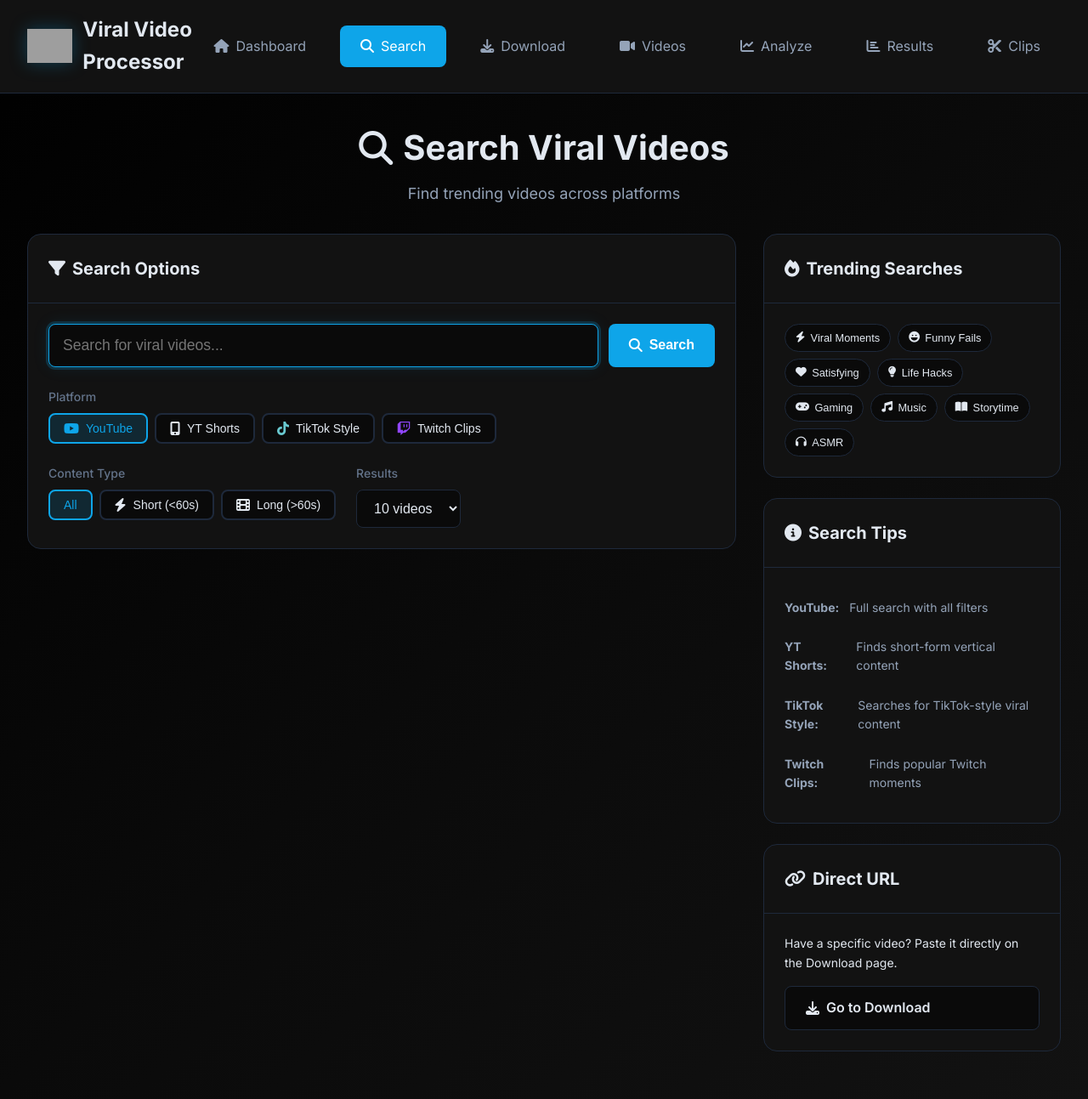
After one commit to igord29/viral-video-processor, a Flask app: page /search in a window 1280 px wide. The commit adds this page. Shown: the whole page at 85% size. Run offline with Flask 3, Linux system fonts and the light colour scheme; some libraries are stand-ins or nearby versions; grey boxes are pictures that could not be loaded.

Commit message:
Add Search page with platform selection (YouTube, TikTok style, Twitch clips, YT Shorts)

```diff
--- a/web/templates/base.html
+++ b/web/templates/base.html
@@ -27,6 +27,9 @@
             <ul class="nav-menu">
                 <li><a href="{{ url_for('index') }}" class="nav-link {% if request.endpoint == 'index' %}active{% endif %}">
                     <i class="fas fa-home"></i> Dashboard
+                </a></li>
+                <li><a href="{{ url_for('search_page') }}" class="nav-link {% if request.endpoint == 'search_page' %}active{% endif %}">
+                    <i class="fas fa-search"></i> Search
                 </a></li>
                 <li><a href="{{ url_for('download_page') }}" class="nav-link {% if request.endpoint == 'download_page' %}active{% endif %}">
                     <i class="fas fa-download"></i> Download
--- /dev/null
+++ b/web/templates/search.html
@@ -0,0 +1,568 @@
+{% extends "base.html" %}
+
+{% block title %}Search Videos - Viral Video Processor{% endblock %}
+
+{% block content %}
+<div class="page-container">
+    <div class="page-header">
+        <h1>
+            <i class="fas fa-search"></i>
+            Search Viral Videos
+        </h1>
+        <p>Find trending videos across platforms</p>
+    </div>
+
+    <div class="content-grid">
+        <div class="main-panel">
+            <!-- Search Form -->
+            <div class="card">
+                <div class="card-header">
+                    <h3><i class="fas fa-filter"></i> Search Options</h3>
+                </div>
+                <div class="card-body">
+                    <div class="search-form">
+                        <div class="search-input-group">
+                            <input type="text" id="search-query" class="form-input search-input"
+                                   placeholder="Search for viral videos..."
+                                   onkeypress="if(event.key === 'Enter') searchVideos()">
+                            <button class="btn btn-primary search-btn" onclick="searchVideos()">
+                                <i class="fas fa-search"></i> Search
+                            </button>
+                        </div>
+
+                        <div class="search-filters">
+                            <div class="filter-group">
+                                <label>Platform</label>
+                                <div class="platform-buttons">
+                                    <button class="platform-btn active" data-platform="youtube" onclick="selectPlatform('youtube')">
+                                        <i class="fab fa-youtube"></i> YouTube
+                                    </button>
+                                    <button class="platform-btn" data-platform="youtube_shorts" onclick="selectPlatform('youtube_shorts')">
+                                        <i class="fas fa-mobile-alt"></i> YT Shorts
+                                    </button>
+                                    <button class="platform-btn" data-platform="tiktok" onclick="selectPlatform('tiktok')">
+                                        <i class="fab fa-tiktok"></i> TikTok Style
+                                    </button>
+                                    <button class="platform-btn" data-platform="twitch" onclick="selectPlatform('twitch')">
+                                        <i class="fab fa-twitch"></i> Twitch Clips
+                                    </button>
+                                </div>
+                            </div>
+
+                            <div class="filter-group">
+                                <label>Content Type</label>
+                                <div class="content-type-buttons">
+                                    <button class="type-btn active" data-type="all" onclick="selectContentType('all')">
+                                        All
+                                    </button>
+                                    <button class="type-btn" data-type="shorts" onclick="selectContentType('shorts')">
+                                        <i class="fas fa-bolt"></i> Short (&lt;60s)
+                                    </button>
+                                    <button class="type-btn" data-type="long" onclick="selectContentType('long')">
+                                        <i class="fas fa-film"></i> Long (&gt;60s)
+                                    </button>
+                                </div>
+                            </div>
+
+                            <div class="filter-group">
+                                <label>Results</label>
+                                <select id="max-results" class="form-input">
+                                    <option value="5">5 videos</option>
+                                    <option value="10" selected>10 videos</option>
+                                    <option value="20">20 videos</option>
+                                    <option value="30">30 videos</option>
+                                </select>
+                            </div>
+                        </div>
+                    </div>
+                </div>
+            </div>
+
+            <!-- Search Results -->
+            <div class="card" id="results-card" style="display: none;">
+                <div class="card-header">
+                    <h3><i class="fas fa-video"></i> <span id="results-title">Search Results</span></h3>
+                    <span id="results-count" class="results-badge">0 videos</span>
+                </div>
+                <div class="card-body">
+                    <div id="search-results" class="search-results-grid">
+                        <!-- Results will be inserted here -->
+                    </div>
+                </div>
+            </div>
+
+            <!-- Loading State -->
+            <div id="search-loading" class="card" style="display: none;">
+                <div class="card-body text-center">
+                    <div class="loading-spinner">
+                        <i class="fas fa-spinner fa-spin fa-3x"></i>
+                    </div>
+                    <p class="loading-text">Searching for viral videos...</p>
+                    <p class="loading-subtext">This may take a moment</p>
+                </div>
+            </div>
+        </div>
+
+        <!-- Sidebar -->
+        <div class="sidebar-panel">
+            <!-- Quick Searches -->
+            <div class="card">
+                <div class="card-header">
+                    <h3><i class="fas fa-fire"></i> Trending Searches</h3>
+                </div>
+                <div class="card-body">
+                    <div class="quick-searches">
+                        <button class="quick-search-btn" onclick="quickSearch('viral moments')">
+                            <i class="fas fa-bolt"></i> Viral Moments
+                        </button>
+                        <button class="quick-search-btn" onclick="quickSearch('funny fails')">
+                            <i class="fas fa-laugh"></i> Funny Fails
+                        </button>
+                        <button class="quick-search-btn" onclick="quickSearch('satisfying')">
+                            <i class="fas fa-heart"></i> Satisfying
+                        </button>
+                        <button class="quick-search-btn" onclick="quickSearch('life hacks')">
+                            <i class="fas fa-lightbulb"></i> Life Hacks
+                        </button>
+                        <button class="quick-search-btn" onclick="quickSearch('gaming highlights')">
+                            <i class="fas fa-gamepad"></i> Gaming
+                        </button>
+                        <button class="quick-search-btn" onclick="quickSearch('music reaction')">
+                            <i class="fas fa-music"></i> Music
+                        </button>
+                        <button class="quick-search-btn" onclick="quickSearch('storytime')">
+                            <i class="fas fa-book-open"></i> Storytime
+                        </button>
+                        <button class="quick-search-btn" onclick="quickSearch('asmr')">
+                            <i class="fas fa-headphones"></i> ASMR
+                        </button>
+                    </div>
+                </div>
+            </div>
+
+            <!-- Tips -->
+            <div class="card">
+                <div class="card-header">
+                    <h3><i class="fas fa-info-circle"></i> Search Tips</h3>
+                </div>
+                <div class="card-body">
+                    <ul class="tips-list">
+                        <li>
+                            <strong>YouTube:</strong> Full search with all filters
+                        </li>
+                        <li>
+                            <strong>YT Shorts:</strong> Finds short-form vertical content
+                        </li>
+                        <li>
+                            <strong>TikTok Style:</strong> Searches for TikTok-style viral content
+                        </li>
+                        <li>
+                            <strong>Twitch Clips:</strong> Finds popular Twitch moments
+                        </li>
+                    </ul>
+                </div>
+            </div>
+
+            <!-- Direct URL -->
+            <div class="card">
+                <div class="card-header">
+                    <h3><i class="fas fa-link"></i> Direct URL</h3>
+                </div>
+                <div class="card-body">
+                    <p class="text-muted text-sm">Have a specific video? Paste it directly on the Download page.</p>
+                    <a href="{{ url_for('download_page') }}" class="btn btn-secondary btn-block">
+                        <i class="fas fa-download"></i> Go to Download
+                    </a>
+                </div>
+            </div>
+        </div>
+    </div>
+</div>
+
+<style>
+.search-form {
+    display: flex;
+    flex-direction: column;
+    gap: 1.5rem;
+}
+
+.search-input-group {
+    display: flex;
+    gap: 0.75rem;
+}
+
+.search-input {
+    flex: 1;
+    font-size: 1.1rem;
+    padding: 0.875rem 1rem;
+}
+
+.search-btn {
+    padding: 0.875rem 1.5rem;
+    white-space: nowrap;
+}
+
+.search-filters {
+    display: flex;
+    flex-wrap: wrap;
+    gap: 1.5rem;
+}
+
+.filter-group {
+    display: flex;
+    flex-direction: column;
+    gap: 0.5rem;
+}
+
+.filter-group label {
+    font-size: 0.875rem;
+    color: var(--text-muted);
+    font-weight: 500;
+}
+
+.platform-buttons, .content-type-buttons {
+    display: flex;
+    gap: 0.5rem;
+    flex-wrap: wrap;
+}
+
+.platform-btn, .type-btn {
+    padding: 0.5rem 1rem;
+    background: var(--bg-secondary);
+    border: 2px solid var(--border-color);
+    border-radius: 0.5rem;
+    color: var(--text-primary);
+    cursor: pointer;
+    transition: var(--transition);
+    font-size: 0.875rem;
+    display: flex;
+    align-items: center;
+    gap: 0.5rem;
+}
+
+.platform-btn:hover, .type-btn:hover {
+    border-color: var(--primary-color);
+    background: var(--bg-hover);
+}
+
+.platform-btn.active, .type-btn.active {
+    border-color: var(--primary-color);
+    background: rgba(14, 165, 233, 0.15);
+    color: var(--primary-color);
+}
+
+.platform-btn i, .type-btn i {
+    font-size: 1rem;
+}
+
+.fab.fa-youtube { color: #FF0000; }
+.fab.fa-tiktok { color: #69C9D0; }
+.fab.fa-twitch { color: #9146FF; }
+.platform-btn.active .fab { color: inherit; }
+
+.results-badge {
+    background: var(--primary-color);
+    color: white;
+    padding: 0.25rem 0.75rem;
+    border-radius: 1rem;
+    font-size: 0.875rem;
+}
+
+.search-results-grid {
+    display: flex;
+    flex-direction: column;
+    gap: 1rem;
+}
+
+.video-result-card {
+    display: flex;
+    gap: 1rem;
+    padding: 1rem;
+    background: var(--bg-secondary);
+    border-radius: 0.75rem;
+    border: 1px solid var(--border-color);
+    transition: var(--transition);
+}
+
+.video-result-card:hover {
+    border-color: var(--primary-color);
+    transform: translateX(4px);
+}
+
+.video-thumbnail {
+    width: 200px;
+    min-width: 200px;
+    aspect-ratio: 16/9;
+    border-radius: 0.5rem;
+    overflow: hidden;
+    background: #000;
+}
+
+.video-thumbnail img {
+    width: 100%;
+    height: 100%;
+    object-fit: cover;
+}
+
+.video-info {
+    flex: 1;
+    display: flex;
+    flex-direction: column;
+    gap: 0.5rem;
+}
+
+.video-title {
+    font-weight: 600;
+    color: var(--text-primary);
+    font-size: 1rem;
+    line-height: 1.4;
+    display: -webkit-box;
+    -webkit-line-clamp: 2;
+    -webkit-box-orient: vertical;
+    overflow: hidden;
+}
+
+.video-channel {
+    color: var(--text-muted);
+    font-size: 0.875rem;
+}
+
+.video-stats {
+    display: flex;
+    gap: 1rem;
+    color: var(--text-muted);
+    font-size: 0.8rem;
+}
+
+.video-stats span {
+    display: flex;
+    align-items: center;
+    gap: 0.25rem;
+}
+
+.video-actions {
+    display: flex;
+    gap: 0.5rem;
+    margin-top: auto;
+}
+
+.quick-searches {
+    display: flex;
+    flex-wrap: wrap;
+    gap: 0.5rem;
+}
+
+.quick-search-btn {
+    padding: 0.5rem 0.75rem;
+    background: var(--bg-secondary);
+    border: 1px solid var(--border-color);
+    border-radius: 2rem;
+    color: var(--text-primary);
+    font-size: 0.8rem;
+    cursor: pointer;
+    transition: var(--transition);
+    display: flex;
+    align-items: center;
+    gap: 0.4rem;
+}
+
+.quick-search-btn:hover {
+    border-color: var(--primary-color);
+    color: var(--primary-color);
+}
+
+.loading-spinner {
+    color: var(--primary-color);
+    margin-bottom: 1rem;
+}
+
+.loading-text {
+    font-size: 1.1rem;
+    margin-bottom: 0.25rem;
+}
+
+.loading-subtext {
+    color: var(--text-muted);
+    font-size: 0.875rem;
+}
+
+.btn-block {
+    width: 100%;
+}
+
+.text-sm {
+    font-size: 0.875rem;
+    margin-bottom: 1rem;
+}
+
+@media (max-width: 768px) {
+    .video-result-card {
+        flex-direction: column;
+    }
+
+    .video-thumbnail {
+        width: 100%;
+    }
+
+    .search-filters {
+        flex-direction: column;
+    }
+}
+</style>
+
+<script>
+    let selectedPlatform = 'youtube';
+    let selectedContentType = 'all';
+
+    function selectPlatform(platform) {
+        selectedPlatform = platform;
+        document.querySelectorAll('.platform-btn').forEach(btn => {
+            btn.classList.toggle('active', btn.dataset.platform === platform);
+        });
+    }
+
+    function selectContentType(type) {
+        selectedContentType = type;
+        document.querySelectorAll('.type-btn').forEach(btn => {
+            btn.classList.toggle('active', btn.dataset.type === type);
+        });
+    }
+
+    function quickSearch(query) {
+        document.getElementById('search-query').value = query;
+        searchVideos();
+    }
+
+    async function searchVideos() {
+        const query = document.getElementById('search-query').value.trim();
+        const maxResults = document.getElementById('max-results').value;
+
+        if (!query) {
+            showToast('Please enter a search query', 'error');
+            return;
+        }
+
+        // Show loading
+        document.getElementById('results-card').style.display = 'none';
+        document.getElementById('search-loading').style.display = 'block';
+
+        try {
+            const response = await fetch('/api/search', {
+                method: 'POST',
+                headers: { 'Content-Type': 'application/json' },
+                body: JSON.stringify({
+                    query: query,
+                    max_results: parseInt(maxResults),
+                    platform: selectedPlatform,
+                    content_type: selectedContentType
+                })
+            });
+
+            const data = await response.json();
+
+            document.getElementById('search-loading').style.display = 'none';
+
+            if (data.success) {
+                displayResults(data.results, query);
+            } else {
+                showToast(data.error || 'Search failed', 'error');
+            }
+        } catch (error) {
+            document.getElementById('search-loading').style.display = 'none';
+            showToast('Search error: ' + error.message, 'error');
+        }
+    }
+
+    function displayResults(results, query) {
+        const container = document.getElementById('search-results');
+        const card = document.getElementById('results-card');
+
+        document.getElementById('results-title').textContent = `Results for "${query}"`;
+        document.getElementById('results-count').textContent = `${results.length} videos`;
+
+        if (results.length === 0) {
+            container.innerHTML = `
+                <div class="empty-state">
+                    <i class="fas fa-search" style="font-size: 3rem; opacity: 0.3; margin-bottom: 1rem;"></i>
+                    <p>No videos found for "${query}"</p>
+                    <p class="text-muted">Try different keywords or change the platform</p>
+                </div>
+            `;
+        } else {
+            container.innerHTML = results.map(video => createVideoCard(video)).join('');
+        }
+
+        card.style.display = 'block';
+    }
+
+    function createVideoCard(video) {
+        const views = formatNumber(video.view_count || 0);
+        const likes = formatNumber(video.like_count || 0);
+        const duration = formatDuration(video.duration || 0);
+        const thumbnail = video.thumbnail || '';
+        const url = video.url || video.webpage_url || '';
+
+        return `
+            <div class="video-result-card">
+                <div class="video-thumbnail">
+                    ${thumbnail ? `<img src="${thumbnail}" alt="${escapeHtml(video.title)}" loading="lazy">` : ''}
+                </div>
+                <div class="video-info">
+                    <div class="video-title">${escapeHtml(video.title || 'Unknown Title')}</div>
+                    <div class="video-channel">
+                        <i class="fas fa-user"></i> ${escapeHtml(video.channel || video.uploader || 'Unknown')}
+                    </div>
+                    <div class="video-stats">
+                        <span><i class="fas fa-eye"></i> ${views} views</span>
+                        <span><i class="fas fa-thumbs-up"></i> ${likes}</span>
+                        <span><i class="fas fa-clock"></i> ${duration}</span>
+                    </div>
+                    <div class="video-actions">
+                        <button class="btn btn-sm btn-primary" onclick="downloadVideo('${escapeHtml(url)}')">
+                            <i class="fas fa-download"></i> Download
+                        </button>
+                        <a href="${url}" target="_blank" class="btn btn-sm btn-secondary">
+                            <i class="fas fa-external-link-alt"></i> View
+                        </a>
+                    </div>
+                </div>
+            </div>
+        `;
+    }
+
+    function downloadVideo(url) {
+        // Store URL and redirect to download page
+        localStorage.setItem('downloadUrl', url);
+        window.location.href = '/download';
+    }
+
+    function formatNumber(num) {
+        if (num >= 1000000) {
+            return (num / 1000000).toFixed(1) + 'M';
+        } else if (num >= 1000) {
+            return (num / 1000).toFixed(1) + 'K';
+        }
+        return num.toString();
+    }
+
+    function formatDuration(seconds) {
+        if (!seconds) return '0:00';
+        const mins = Math.floor(seconds / 60);
+        const secs = seconds % 60;
+        return `${mins}:${secs.toString().padStart(2, '0')}`;
+    }
+
+    function escapeHtml(text) {
+        if (!text) return '';
+        const div = document.createElement('div');
+        div.textContent = text;
+        return div.innerHTML;
+    }
+
+    // Check for saved URL on download page
+    document.addEventListener('DOMContentLoaded', function() {
+        // Focus search input
+        document.getElementById('search-query').focus();
+    });
+</script>
+{% endblock %}
```
Also changed, not shown: src/downloader/video_downloader.py (+33 -5 lines), web/templates/download.html (+11 -0 lines), web_app.py (+18 -3 lines).
